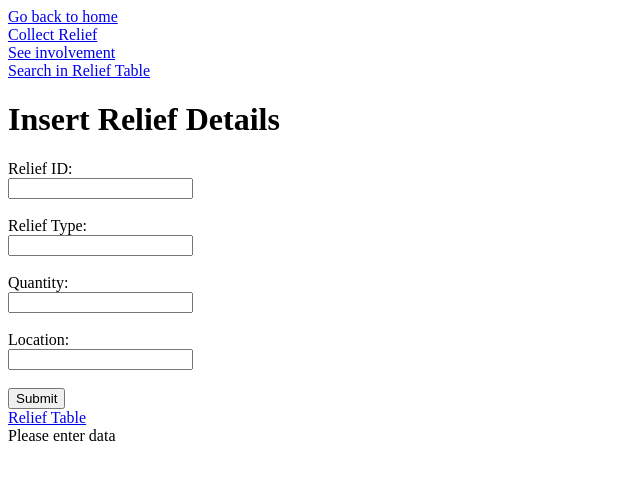
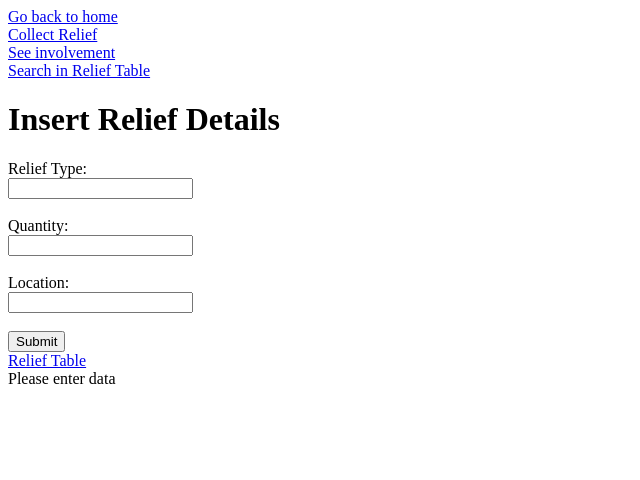
Before and after one commit to Rifah-Zakiah/Database-Management-Relief-System, a PHP site: page /relief.php in a window 1280 px wide. Shown: the top 480 px of the page, without its empty margins (0-640 px from the left). Run offline with PHP 8.4, Linux system fonts and the light colour scheme.

Commit message:
Update relief.php

```diff
--- a/relief.php
+++ b/relief.php
@@ -17,8 +17,8 @@
     <a href="search_relief.php">Search in Relief Table</a>
     <h1>Insert Relief Details</h1>
         <form action="<?php htmlspecialchars($_SERVER["PHP_SELF"]) ?>" method="POST">
-        <label for="id">Relief ID:</label><br>
-        <input type="number" name="id" required><br><br>
+        <!-- <label for="id">Relief ID:</label><br>
+        <input type="number" name="id" required><br><br> -->
 
         <label for="type">Relief Type:</label><br>
         <input type="text" name="type" required><br><br>
@@ -37,7 +37,7 @@
 
 <?php
     if ($_SERVER["REQUEST_METHOD"] == "POST") {
-        $id = filter_input(INPUT_POST, "id", FILTER_SANITIZE_SPECIAL_CHARS);
+        //$id = filter_input(INPUT_POST, "id", FILTER_SANITIZE_SPECIAL_CHARS);empty($id)||
         $type = filter_input(INPUT_POST, "type", FILTER_SANITIZE_SPECIAL_CHARS);
         $quantity = filter_input(INPUT_POST, "quantity", FILTER_SANITIZE_SPECIAL_CHARS);
         $location = filter_input(INPUT_POST, "location", FILTER_SANITIZE_SPECIAL_CHARS);
@@ -51,11 +51,11 @@
     // echo "Error: " . $sql . "<br>" . $conn->error;
     // }
 
-    if (empty($id)||empty($type)||empty($quantity)||empty($location)) {
+    if (empty($type)||empty($quantity)||empty($location)) {
         echo"Please enter data";
     }else {
-        $sql = "INSERT INTO Relief (id, type, quantity, location)
-                VALUES ('$id', '$type', '$quantity', '$location')";
+        $sql = "INSERT INTO Relief (type, quantity, location)
+                VALUES ('$type', '$quantity', '$location')";
 
         if ($conn->query($sql) === TRUE) {
             echo "New record created successfully.";
```
